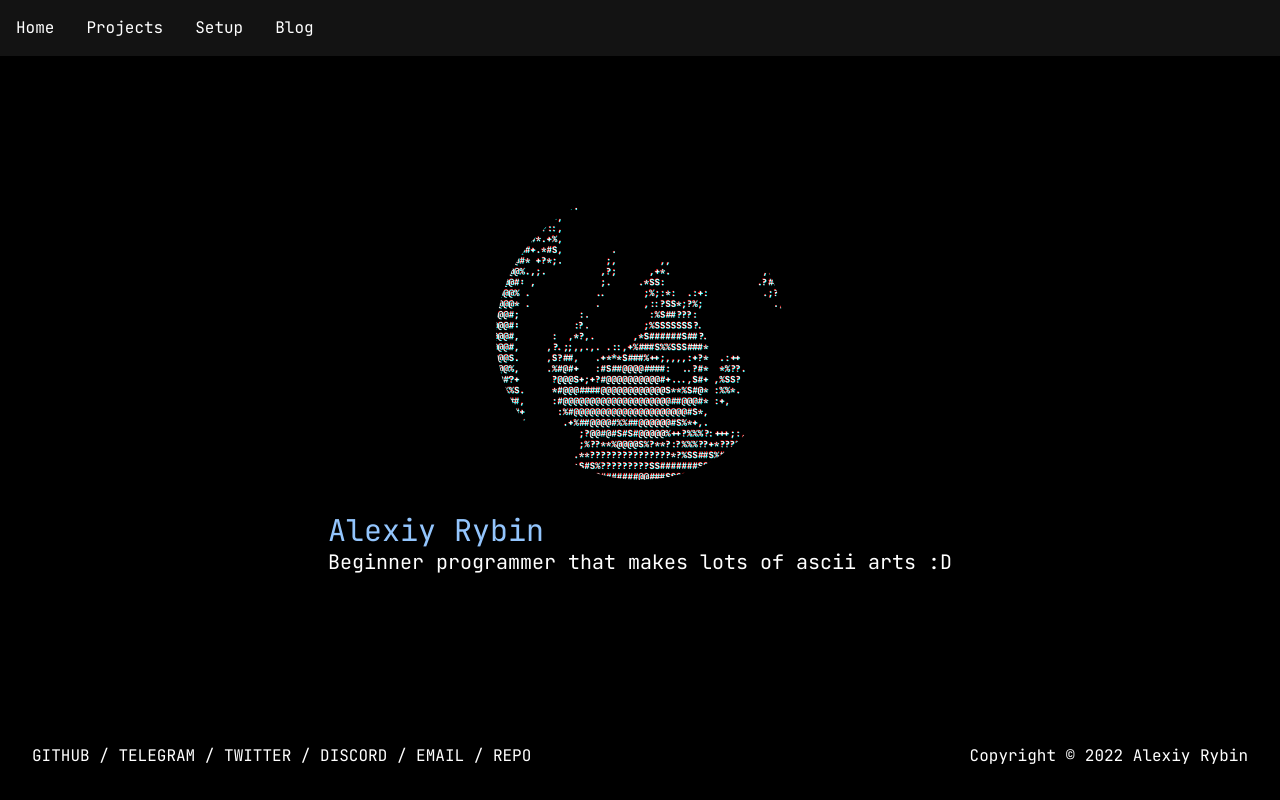
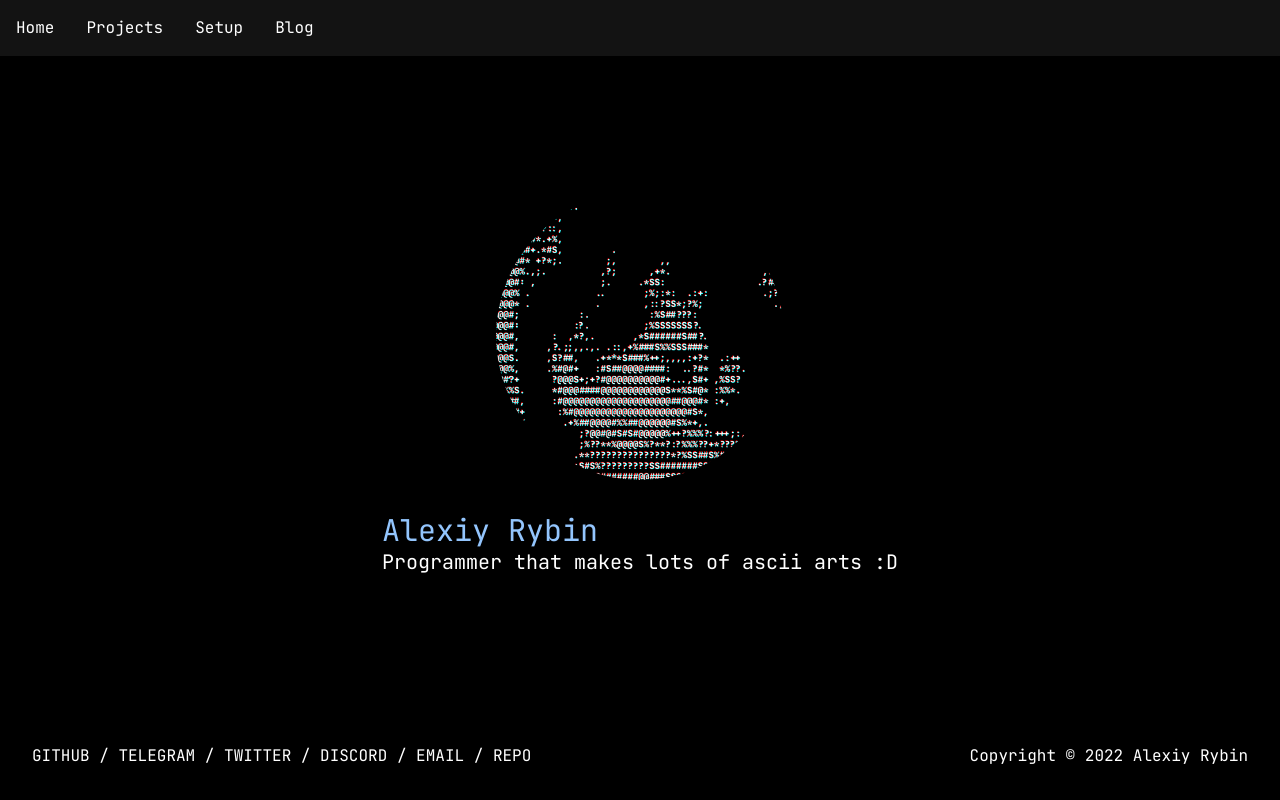
Before and after one commit to tapnisu/tapni.su, a Next.js app: page / in a window 1280 px wide. Built offline with nearby package versions, Linux system fonts and the light colour scheme.

Commit message:
Programmer.

```diff
--- a/pages/index.tsx
+++ b/pages/index.tsx
@@ -35,7 +35,7 @@ const Index: NextPage = () => {
 					<span className="m-4">
 						<h1 className="text-3xl text-blue-300">Alexiy Rybin</h1>
 						<p className="text-xl">
-							Beginner programmer that makes lots of ascii arts :D
+							Programmer that makes lots of ascii arts :D
 						</p>
 					</span>
 				</div>
```
